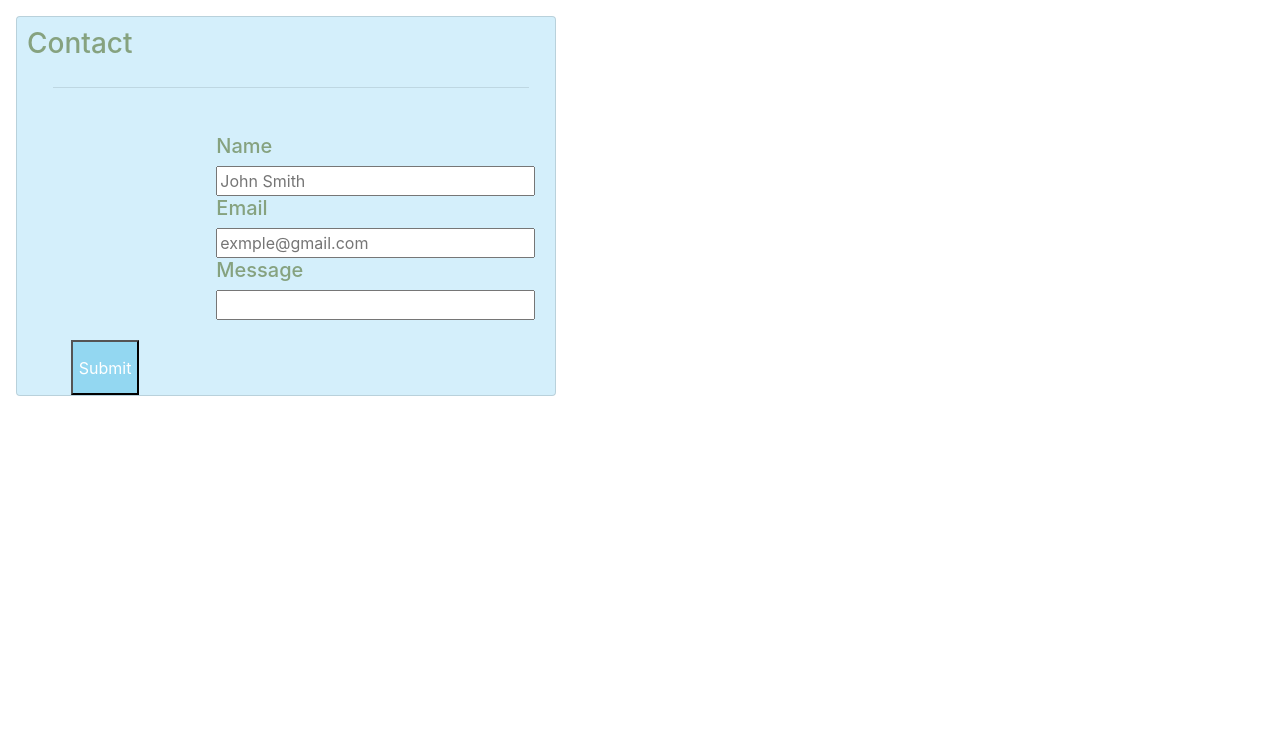
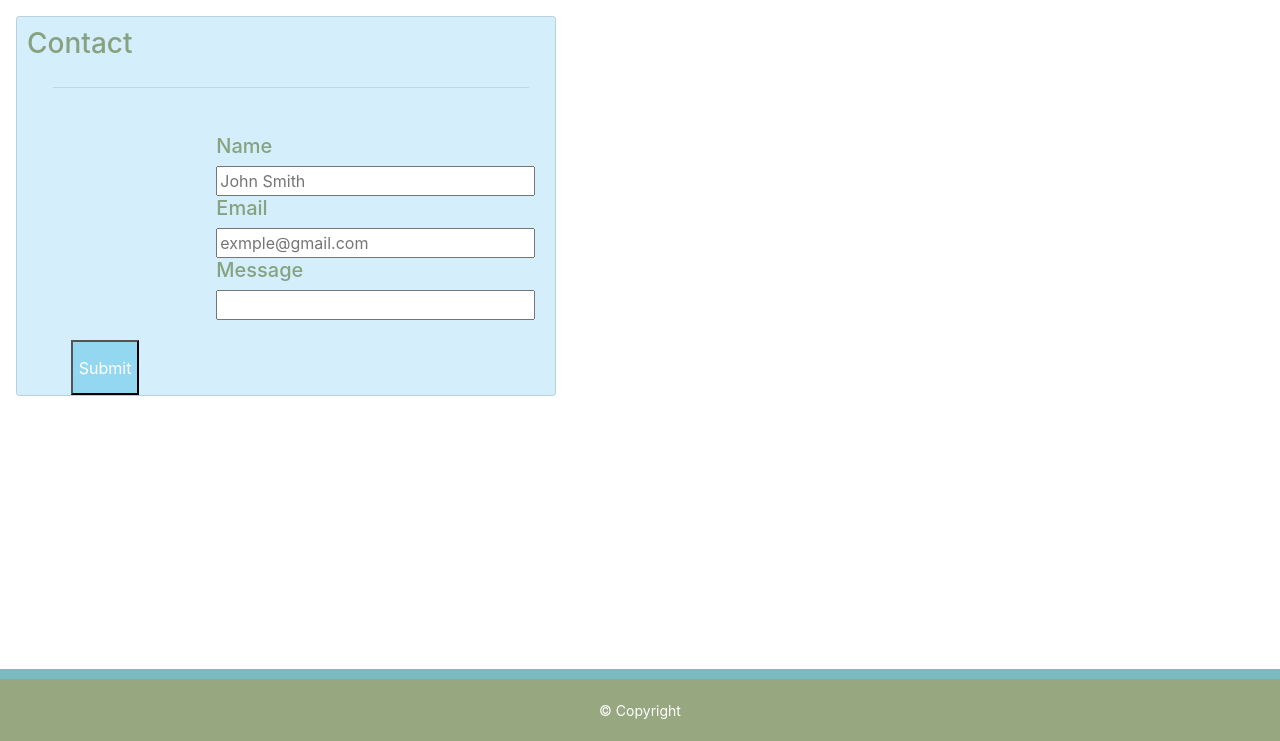
Before and after one commit to JBdunks/ProfilePage, a plain HTML site: page Contact.html in a window 1280 px wide. Shown: the part 59-800 px from the top of the page. Drawn offline with nearby package versions, Linux system fonts and the light colour scheme.

Commit message:
un commented out footer on contact page

```diff
--- a/Contact.html
+++ b/Contact.html
@@ -35,7 +35,7 @@
       </div>
     </nav>
     <main>
-      <!--jumbotron-->
+      <!--card-->
       <div class="card mb-3 cardStyle mr-auto" style="max-width: 540px;">
         <div class="row no-gutters">
           <div class="col cardTop">
@@ -64,6 +64,6 @@
         </div>
       </div>
     </main>
-    <!--<footer class="footer"><p>&copy Copyright</p></footer>-->
+    <footer class="footer"><p>&copy Copyright</p></footer>
   </body>
 </html>
--- a/assets/style.css
+++ b/assets/style.css
@@ -1,27 +1,23 @@
-/*
-.footer{
-    position:absolute;
-    bottom:0px;
-    text-align:center;
-    background-color:#526e2d99;
-    width:100%;
-    height:9%;
-    border-top-color:#69c8ec99;
-    border-top-width:10px;
-    border-top-style:solid;
-
-
+.footer {
+  position: absolute;
+  bottom: 0px;
+  text-align: center;
+  background-color: #526e2d99;
+  width: 100%;
+  height: 9%;
+  border-top-color: #69c8ec99;
+  border-top-width: 10px;
+  border-top-style: solid;
 }
-.footer p{
-    color:white;
-    font-size:14px;
-    position: absolute;
-    top: 50%;
-    left: 50%;
-    margin-right: -50%;
-    transform: translate(-50%, -50%) }
+.footer p {
+  color: white;
+  font-size: 14px;
+  position: absolute;
+  top: 50%;
+  left: 50%;
+  margin-right: -50%;
+  transform: translate(-50%, -50%);
 }
-*/
 
 h4 {
   color: white;
@@ -68,6 +64,7 @@ hr {
 input {
   width: 100%;
 }
+
 h5 {
   color: #526e2d99;
 }
```
Also changed, not shown: Portfolio.html (+0 -1 lines), 2 other files.
